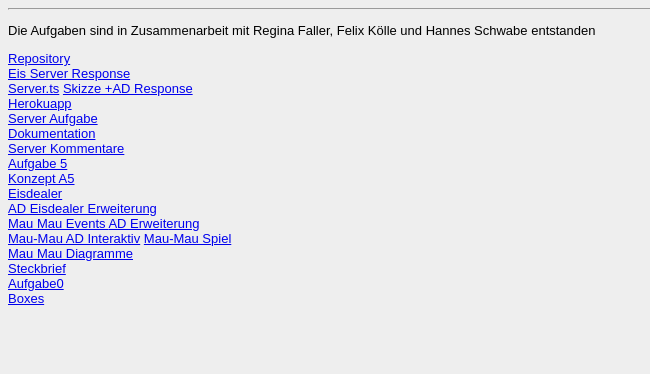
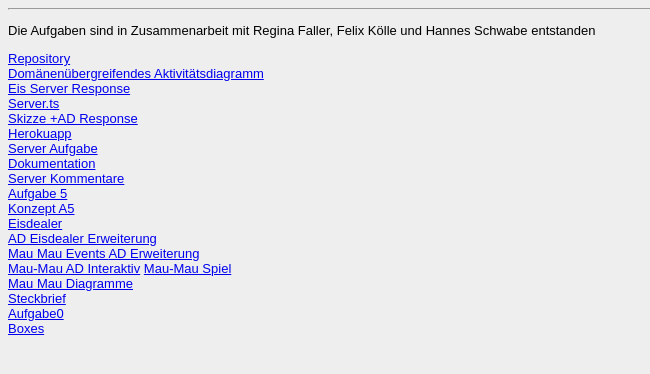
Before and after one commit to JanaKraemer/JanaKraemer, a plain HTML site: page Steckbrief/steckbrief.htm in a window 1280 px wide. Shown: the whole page, without its empty margins (0-650 px from the left). Drawn offline with Linux system fonts and the light colour scheme.

Commit message:
verlinkung

```diff
--- a/Steckbrief/steckbrief.htm
+++ b/Steckbrief/steckbrief.htm
@@ -10,10 +10,12 @@
 <p>Die Aufgaben sind in Zusammenarbeit mit Regina Faller, Felix Kölle und Hannes Schwabe entstanden</p>
 <a target="_blank" href="https://github.com/JanaKraemer/EIA2-Aufgabe">Repository</a>
 <br>
+<a target="_blank" href="https://github.com/JanaKraemer/EIA2-Aufgabe/blob/master/Datenbank/ad.pdf">Domänenübergreifendes Aktivitätsdiagramm</a>
+<br>
 <a target="_blank" href="https://janakraemer.github.io/EIA2-Aufgabe/eis_response/">Eis Server Response</a>
-
 <br>
 <a target="_blank" href="https://github.com/JanaKraemer/EIA2-Aufgabe/blob/master/eis_response/Server.ts">Server.ts</a>
+<br>
 <a target="_blank" href="https://github.com/JanaKraemer/EIA2-Aufgabe/blob/master/eis_response/Skizze%20Response%202.pdf">Skizze +AD Response</a>
 <br>
 <a target="_blank" href="https://kraemerj.herokuapp.com/Hello">Herokuapp</a>
```
